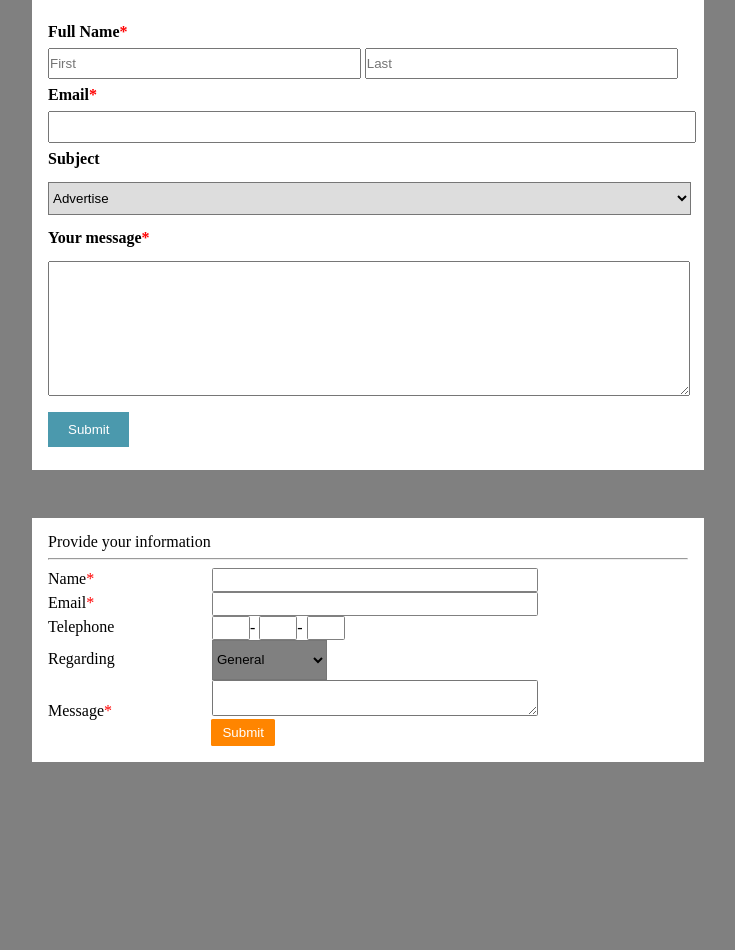
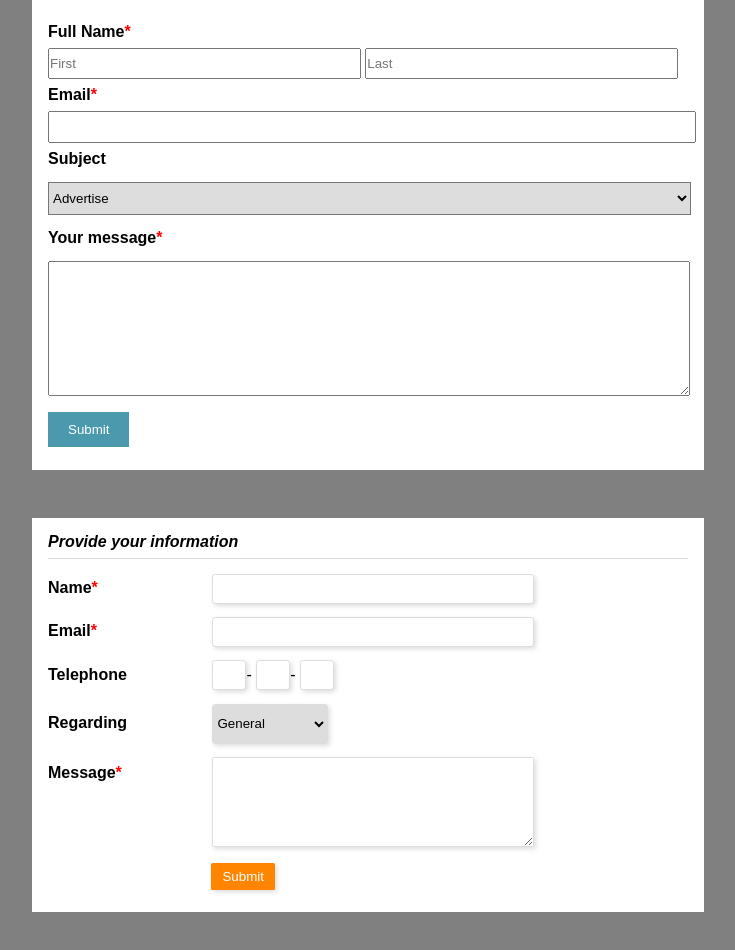
Before and after one commit to hermelen/formulaires, a plain HTML site: page index.html in a window 1280 px wide. Shown: the whole page, without its empty margins (272-1007 px from the left). Before the commit the page ends 810 px from the top, so only its background shows below. Drawn offline with Linux system fonts and the light colour scheme.

Commit message:
Second form CSS Border radius Margin input

```diff
--- a/css/style.css
+++ b/css/style.css
@@ -13,6 +13,7 @@ form{
 /*=============================== FIRST-FORM ==============================*/
 
 #first-form{
+  font-family: sans-serif;
   padding: 1em;
   border: none;
   background-color: white;
@@ -76,14 +77,11 @@ form{
 #second-form{
   background-color: white;
   padding: 1em;
+  font-family: sans-serif;
 }
 
 #second-form input{
     height: 1.5em;
-    border-radius: 0.1rem;
-    border: solid;
-    border-width: 1px;
-    border-color: grey;
 }
 
 #second-form input, #second-form select, #second-form textarea, #second-form label{
@@ -97,12 +95,18 @@ form{
 
 #second-form p{
   display: inline;
+  /* margin-right: -5px; */
 }
 #second-form label{
   width: 25%;
 }
 #second-form input, #second-form select, #second-form textarea{
   width: 50%;
+  border-radius: 0.2rem;
+  border: 1px solid #dddddd;
+  box-shadow: 2px 2px 5px #dddddd;
+  margin: 0.5em 0;
+  padding: 0.3em 0;
 }
 
 section.phone2 label{
@@ -113,7 +117,7 @@ section.phone2 label{
 }
 
 #second-form select {
-    background-color: grey;
+    background-color: #dddddd;
     width: 18%;
     height: 3em;
 }
@@ -134,4 +138,24 @@ section.choice select{
 }
 #second-form textarea{
     border-radius: 0.1rem;
+    height: 6em;
 }
+
+#second-form legend, #second-form label {
+  font-weight: bold;
+}
+
+#second-form legend {
+  font-style: italic;
+}
+
+#second-form hr {
+  border: none;
+  background-color: #dddddd;
+  height: 1px;
+}
+
+#second-form label[for="message2"]{
+  vertical-align: top;
+  padding-top: 15px;
+}
```
